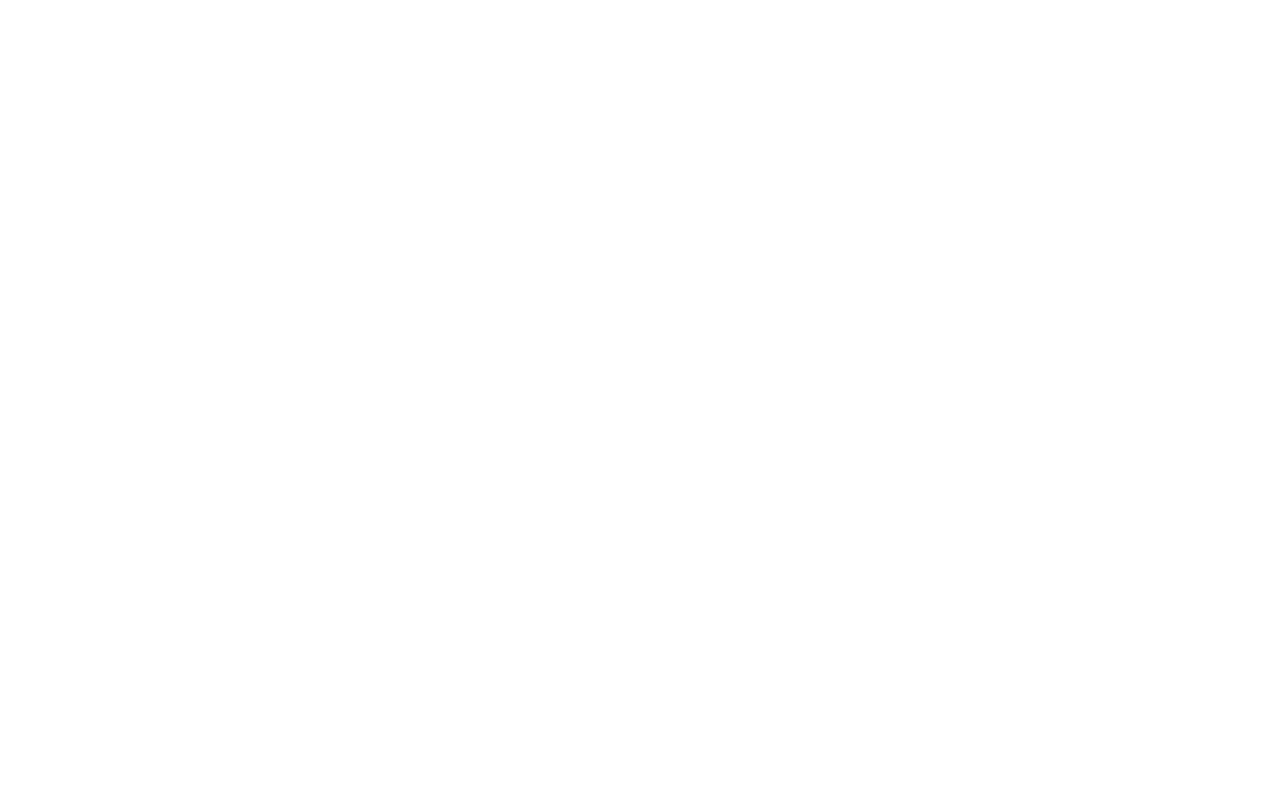
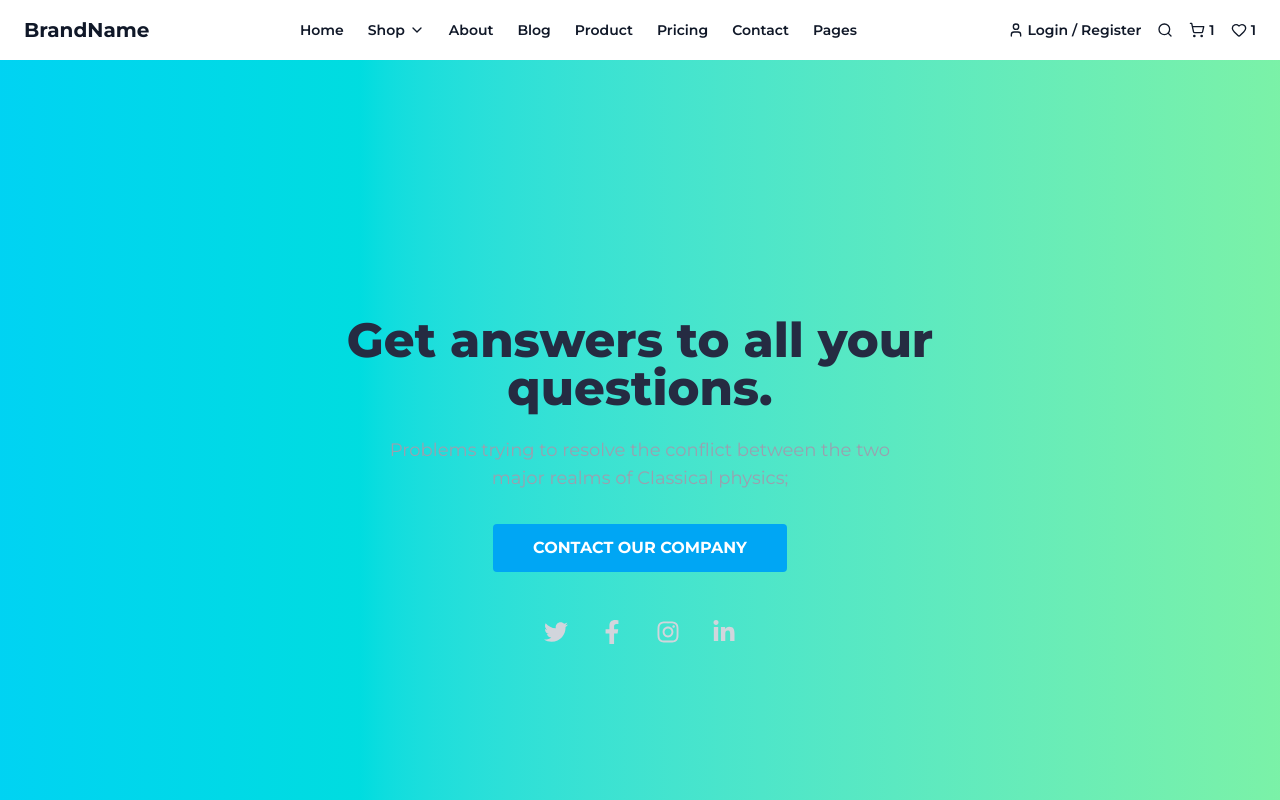
Before and after one commit to y-ozan-demirbas/E-commerce, a React (Vite) app: page /contact in a window 1280 px wide. Before the commit this address had no page. Shown: the top 800 px of the page. Built offline with nearby package versions, Linux system fonts and the light colour scheme.

Commit message:
ContactPage

```diff
--- a/src/App.jsx
+++ b/src/App.jsx
@@ -4,6 +4,7 @@
 import ShopPage from './pages/ShopPage'
 import { Routes, Route } from 'react-router-dom'
 import ProductDetailPage from './pages/ProductDetailPage'
+import ContactPage from './pages/ContactPage'
 
 function App() {
   return (
@@ -11,6 +12,7 @@
       <Route path="/" element={<HomePage />} />
       <Route path="/shop" element={<ShopPage />} />
       <Route path="/product/:id" element={<ProductDetailPage />} />
+      <Route path="/contact" element={<ContactPage />} />
     </Routes>
   )
 }
--- a/src/layout/Header.jsx
+++ b/src/layout/Header.jsx
@@ -54,7 +54,7 @@
           <li><a href="#">Blog</a></li>
           <li><a href="#">Product</a></li>
           <li><a href="#">Pricing</a></li>
-          <li><a href="#">Contact</a></li>
+          <li><Link to="/contact">Contact</Link></li>
           <li><a href="#">Pages</a></li>
         </ul>
 
--- /dev/null
+++ b/src/pages/ContactPage.jsx
@@ -0,0 +1,35 @@
+import { FaTwitter, FaFacebookF, FaInstagram, FaLinkedinIn } from "react-icons/fa";
+import Layout from "../components/layout";
+
+export default function ContactPage() {
+  return (
+    <Layout>
+    <div className="min-h-screen flex flex-col justify-center items-center bg-linear-to-r from-cyan-400 to-green-300">
+      <h1 className="text-4xl md:text-5xl font-extrabold text-[#252B42] text-center mb-6 mt-10">
+        Get answers to all your<br />questions.
+      </h1>
+      <p className="text-gray-400 text-lg text-center max-w-xl mb-8">
+        Problems trying to resolve the conflict between the two<br />
+        major realms of Classical physics;
+      </p>
+      <button className="bg-sky-500 hover:bg-sky-600 text-white font-bold py-3 px-10 rounded mb-10 transition">
+        CONTACT OUR COMPANY
+      </button>
+      <div className="flex gap-8 mt-2">
+        <a href="#" className="text-gray-300 hover:text-sky-500 text-2xl transition">
+          <FaTwitter />
+        </a>
+        <a href="#" className="text-gray-300 hover:text-sky-500 text-2xl transition">
+          <FaFacebookF />
+        </a>
+        <a href="#" className="text-gray-300 hover:text-sky-500 text-2xl transition">
+          <FaInstagram />
+        </a>
+        <a href="#" className="text-gray-300 hover:text-sky-500 text-2xl transition">
+          <FaLinkedinIn />
+        </a>
+      </div>
+    </div>
+    </Layout>
+  );
+}
```
